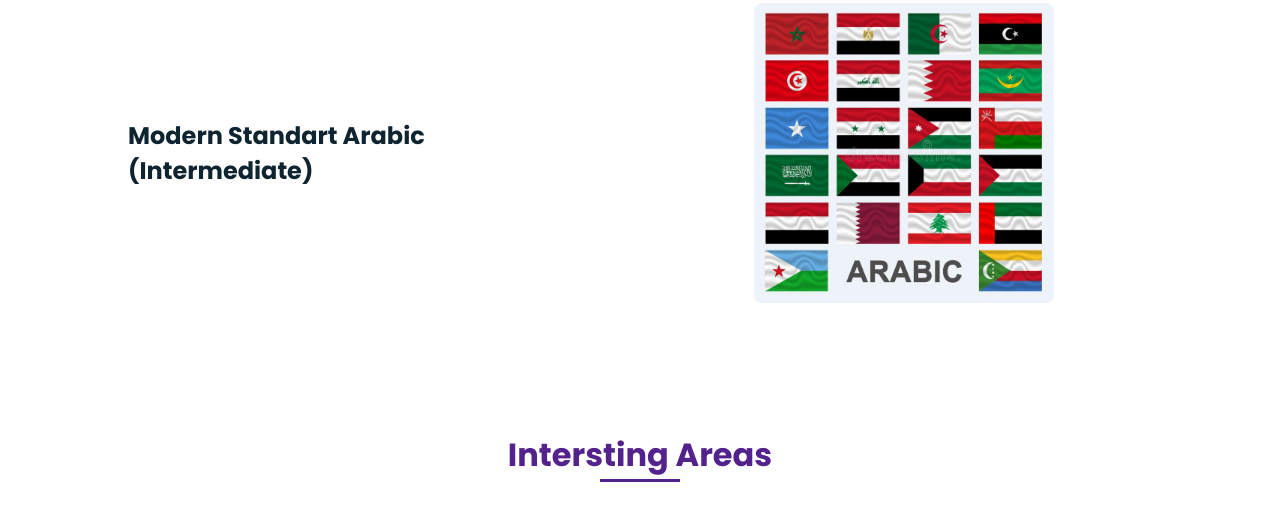
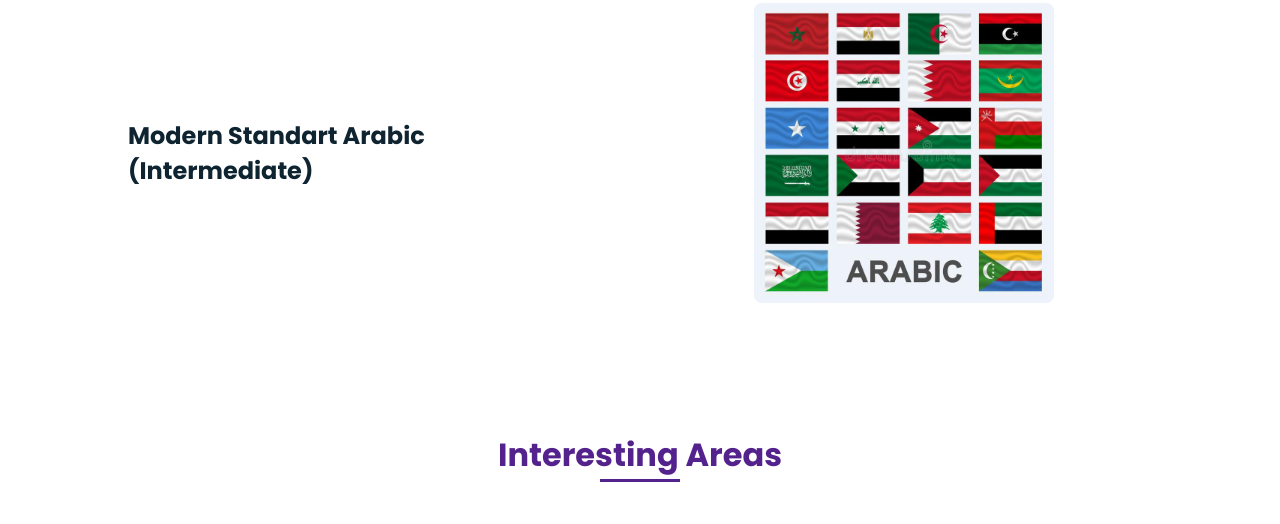
Before and after one commit to MehmetHilmiEmel/MehmetHilmiEmel.github.io, a plain HTML site: page about.html in a window 1280 px wide. Shown: the part 2656-3180 px from the top of the page. Drawn offline with nearby package versions, Linux system fonts and the light colour scheme; grey boxes are pictures that could not be loaded.

Commit message:
Update about.html

```diff
--- a/about.html
+++ b/about.html
@@ -254,7 +254,7 @@
 
             <section class="about section " id="about">
 
-<h2 class="section-title">Intersting Areas</h2>
+<h2 class="section-title">Interesting Areas</h2>
                 <div class="about__container bd-grid">
 
 
```
